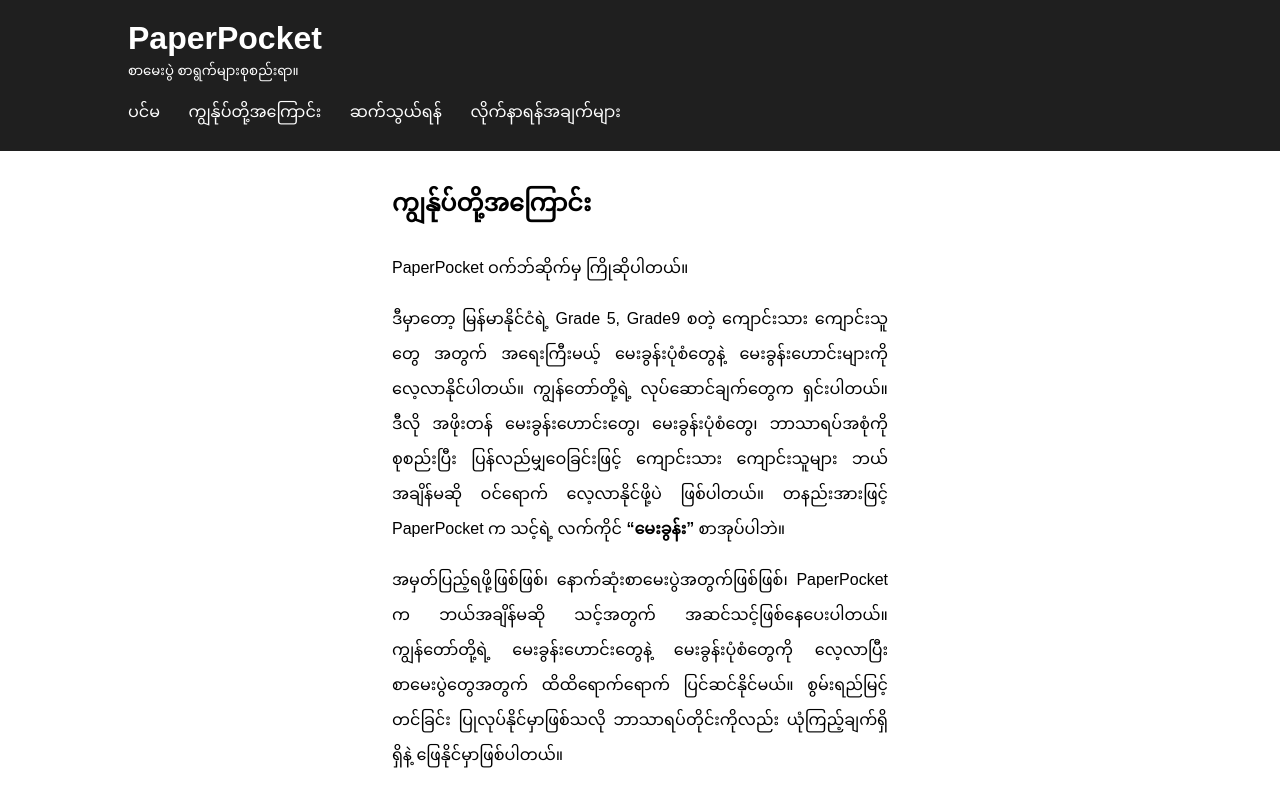
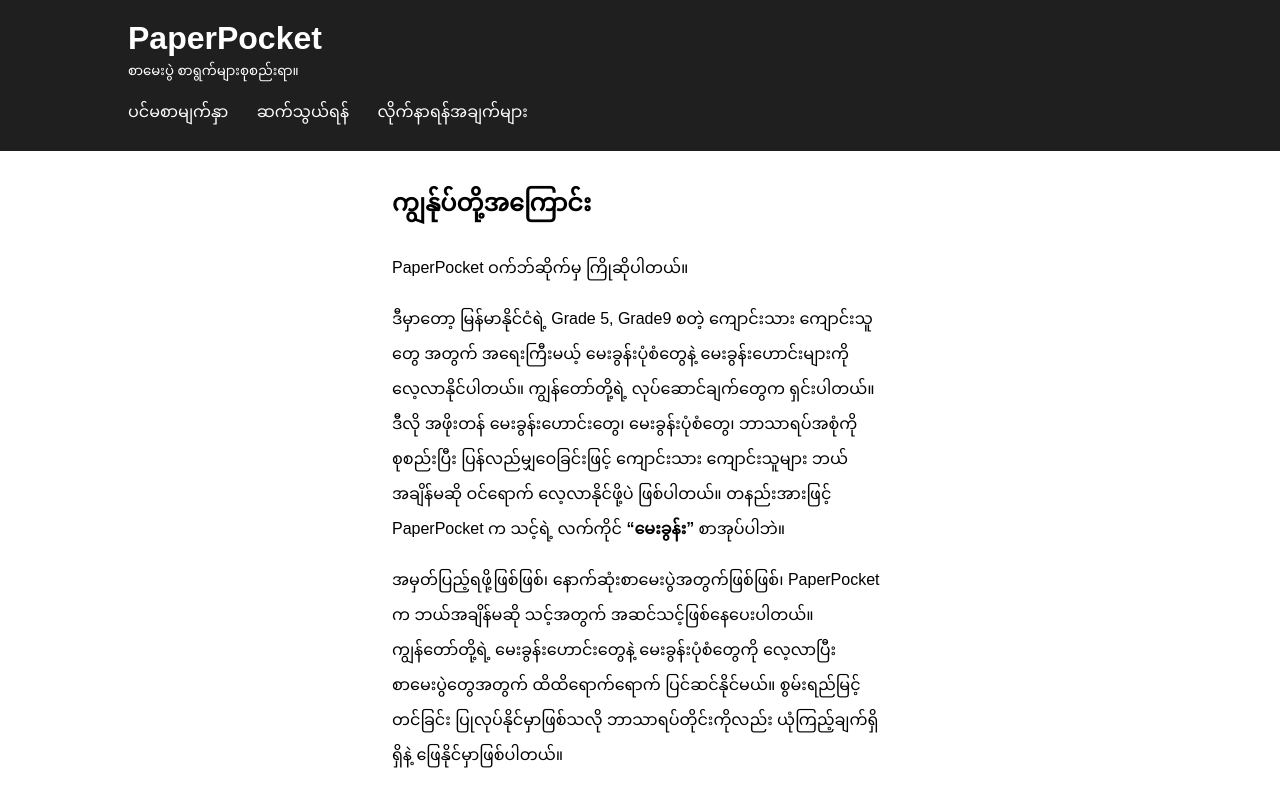
Before and after one commit to ppzh0/PaperPocket, a plain HTML site: page about.html in a window 1280 px wide. Shown: the top 787 px of the page. Drawn offline with Linux system fonts and the light colour scheme.

Commit message:
fixed text alignment & removed unused class

```diff
--- a/about.html
+++ b/about.html
@@ -20,18 +20,19 @@
         <div class="container">
             <h1>PaperPocket</h1>
             <small>စာမေးပွဲ စာရွက်များစုစည်းရာ။</small>
-            <nav class="t54">
+            <nav>
                 <ul>
-                    <li><a href="/">ပင်မ</a></li>
-                    <li><a href="about.html">ကျွန်ုပ်တို့အကြောင်း</a></li>
-                    <li><a href="mailto:paperpocket0@gmail.com">ဆက်သွယ်ရန်</a></li> <br id="separator">
-                    <li><a href="ToS.html">လိုက်နာရန်အချက်များ</a></li>
+                    <li><a href="./">ပင်မစာမျက်နှာ</a></li>
+                    <!-- <li><a href="./about.html">ကျွန်ုပ်တို့အကြောင်း</a></li> <br class="separator"> -->
+                    <li><a href="mailto:paperpocket0@gmail.com">ဆက်သွယ်ရန်</a></li>
+                    <li><a href="./ToS.html">လိုက်နာရန်အချက်များ</a></li> <br class="separator">
+                    <!-- <li><a href="javascript:void(0);" onclick="copyURL()">မျှဝေခြင်း</a></li> -->
                 </ul>
             </nav>
         </div>
     </header>
 
-    <main class="container main-container" style="text-align: justify;">
+    <main class="container main-container">
         <h2>ကျွန်ုပ်တို့အကြောင်း</h2>
         <p>
             PaperPocket ဝက်ဘ်ဆိုက်မှ ကြိုဆိုပါတယ်။
```
